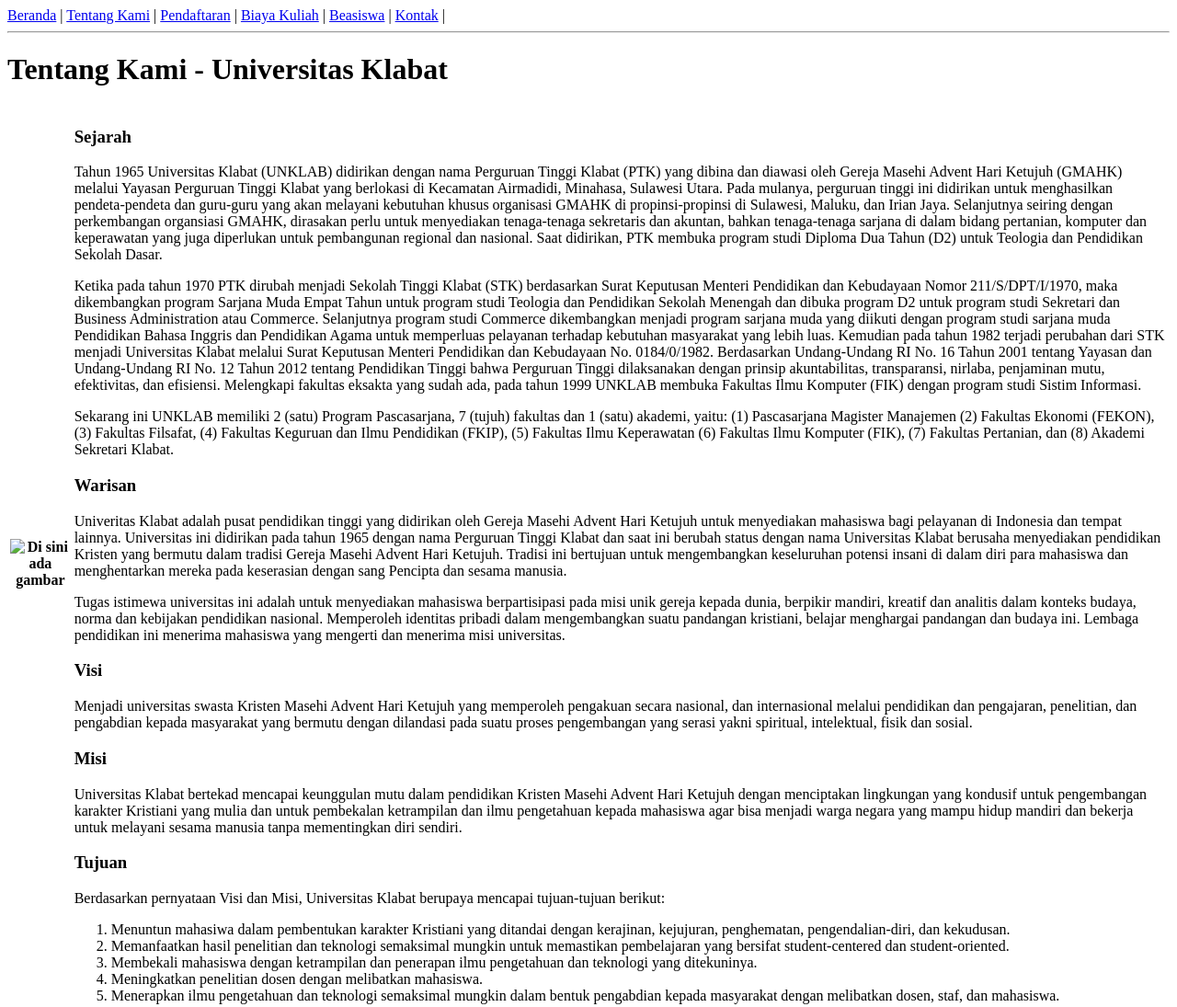
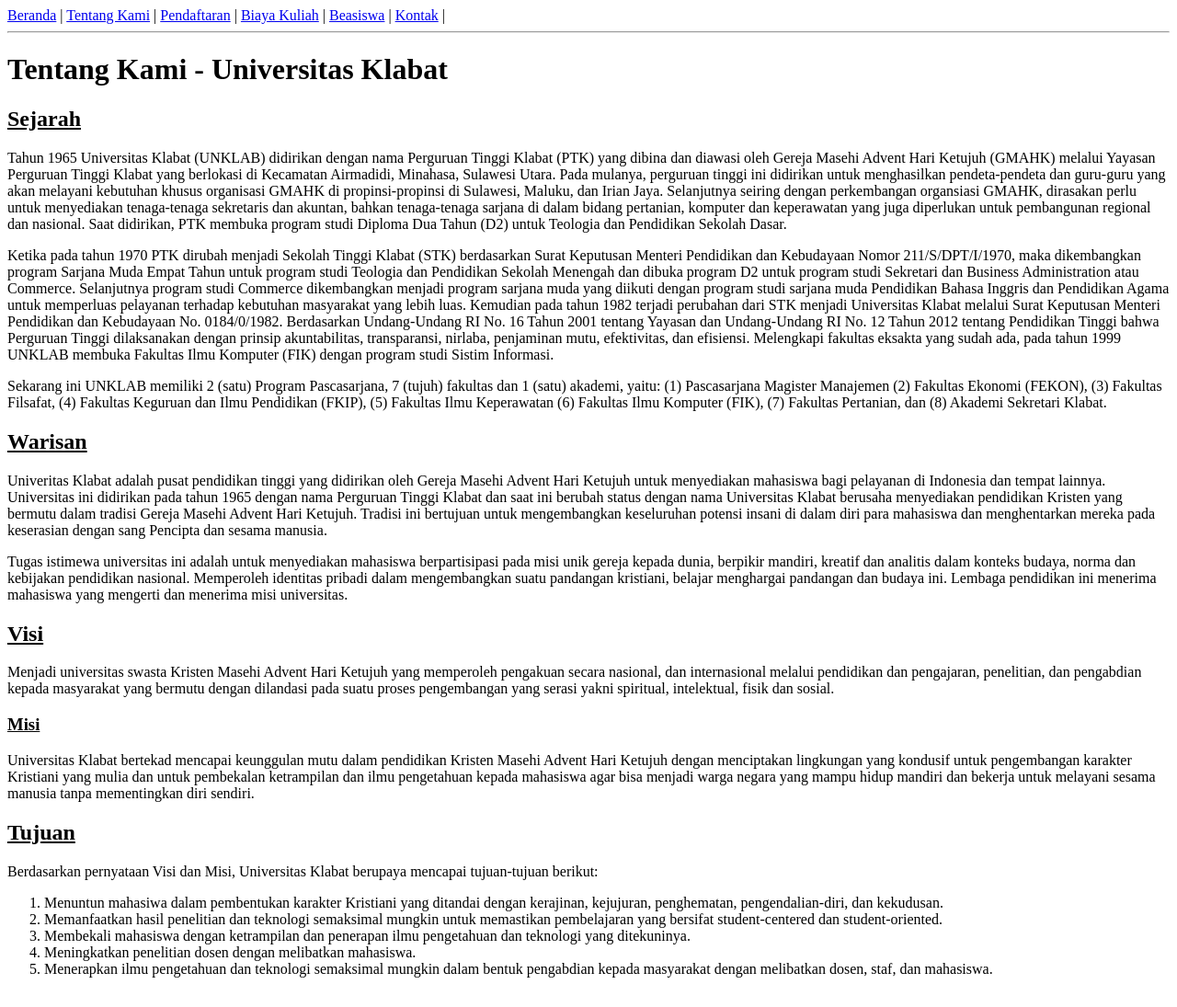
Before and after one commit to lianysakul/Final-Exam, a plain HTML site: page about.html in a window 1280 px wide. Shown: the whole page at 92% size. Drawn offline with Linux system fonts and the light colour scheme.

Commit message:
final exam web design

```diff
--- a/about.html
+++ b/about.html
@@ -10,7 +10,9 @@
 
     <meta name="author" content="Liany Sakul">
 
+    <link href="style.css" rel="stylesheet">
     <title>Web Design - Mid Test</title>
+
   </head>
   <body>
     <div>
@@ -23,34 +25,30 @@
     </div>
     <hr>
 
+    <div class="container">
+      <div class="header">
           <h1>Tentang Kami - Universitas Klabat</h1>
-<table>
-<tr>
-   <th><img src="../assets/images/LogoUNKLAB.png" alt="Di sini ada gambar" height="250px" width="250px"></th>
-
-   <td><h3>Sejarah</h3>
+    </div>
+      <div class="nav">
+        <h2><u>Sejarah</u></h2>
         <p>Tahun 1965 Universitas Klabat (UNKLAB) didirikan dengan nama Perguruan Tinggi Klabat (PTK) yang dibina dan diawasi oleh Gereja Masehi Advent Hari Ketujuh (GMAHK) melalui Yayasan Perguruan Tinggi Klabat yang berlokasi di Kecamatan Airmadidi, Minahasa, Sulawesi Utara.  Pada mulanya, perguruan tinggi ini didirikan untuk menghasilkan pendeta-pendeta dan guru-guru yang akan melayani kebutuhan khusus organisasi GMAHK di propinsi-propinsi di Sulawesi, Maluku, dan Irian Jaya.  Selanjutnya seiring dengan perkembangan organsiasi GMAHK, dirasakan perlu untuk menyediakan tenaga-tenaga sekretaris dan akuntan, bahkan tenaga-tenaga sarjana di dalam bidang pertanian, komputer dan keperawatan yang juga diperlukan untuk pembangunan regional dan nasional.  Saat didirikan, PTK membuka program studi Diploma Dua Tahun (D2) untuk Teologia dan Pendidikan Sekolah Dasar.</p>
         <p>Ketika pada tahun 1970 PTK dirubah menjadi Sekolah Tinggi Klabat (STK) berdasarkan Surat Keputusan Menteri Pendidikan dan Kebudayaan Nomor 211/S/DPT/I/1970, maka dikembangkan program Sarjana Muda Empat Tahun untuk program studi Teologia dan Pendidikan Sekolah Menengah dan dibuka program D2 untuk program studi Sekretari dan Business Administration atau Commerce.  Selanjutnya program studi Commerce dikembangkan menjadi program sarjana muda yang diikuti dengan program studi sarjana muda Pendidikan Bahasa Inggris dan Pendidikan Agama untuk memperluas pelayanan terhadap kebutuhan masyarakat yang lebih luas.  Kemudian pada tahun 1982 terjadi perubahan dari STK menjadi Universitas Klabat melalui Surat Keputusan Menteri Pendidikan dan Kebudayaan No. 0184/0/1982. Berdasarkan Undang-Undang RI No. 16 Tahun 2001 tentang Yayasan dan Undang-Undang RI No. 12 Tahun 2012 tentang Pendidikan Tinggi bahwa Perguruan Tinggi dilaksanakan dengan prinsip akuntabilitas, transparansi, nirlaba, penjaminan mutu, efektivitas, dan efisiensi. Melengkapi fakultas eksakta yang sudah ada, pada tahun 1999 UNKLAB membuka Fakultas Ilmu Komputer (FIK) dengan program studi Sistim Informasi.</p>
         <p>Sekarang ini UNKLAB memiliki 2 (satu) Program Pascasarjana, 7 (tujuh) fakultas dan 1 (satu) akademi, yaitu: (1) Pascasarjana Magister Manajemen (2) Fakultas Ekonomi (FEKON), (3) Fakultas Filsafat, (4) Fakultas Keguruan dan Ilmu Pendidikan (FKIP), (5) Fakultas Ilmu Keperawatan (6) Fakultas Ilmu Komputer (FIK), (7) Fakultas Pertanian, dan (8) Akademi Sekretari Klabat.</p>
-
-
-    <h3>Warisan</h3>
+    </div>
+      <div class="content">
+        <h2><u>Warisan</u></h2>
         <p>Univeritas Klabat adalah pusat pendidikan tinggi yang didirikan oleh Gereja Masehi Advent Hari Ketujuh untuk menyediakan mahasiswa bagi pelayanan di Indonesia dan tempat lainnya. Universitas ini didirikan pada tahun 1965 dengan nama Perguruan Tinggi Klabat dan saat ini berubah status dengan nama Universitas Klabat berusaha menyediakan pendidikan Kristen yang bermutu dalam tradisi Gereja Masehi Advent Hari Ketujuh.  Tradisi ini bertujuan untuk mengembangkan keseluruhan potensi insani di dalam diri para mahasiswa dan menghentarkan mereka pada keserasian dengan sang Pencipta dan sesama manusia.</p>
         <p>Tugas istimewa universitas ini adalah untuk menyediakan mahasiswa berpartisipasi pada misi unik gereja kepada dunia, berpikir mandiri, kreatif dan analitis dalam konteks budaya, norma dan kebijakan pendidikan nasional.  Memperoleh identitas pribadi dalam mengembangkan suatu pandangan kristiani, belajar menghargai pandangan dan budaya ini. Lembaga pendidikan ini menerima mahasiswa yang mengerti dan menerima misi universitas.</p>
-
-
-
-    <h3>Visi</h3>
+       </div>
+      <div class="promo">
+        <h2><u>Visi</u></h2>
     <p>Menjadi universitas swasta Kristen Masehi Advent Hari Ketujuh yang memperoleh pengakuan secara nasional, dan internasional melalui pendidikan dan pengajaran, penelitian, dan pengabdian kepada masyarakat yang bermutu dengan dilandasi pada suatu proses pengembangan yang serasi yakni spiritual, intelektual, fisik dan sosial.</p>
 
-
-
-    <h3>Misi</h3>
+    <h3><u>Misi</u></h3>
     <p>Universitas Klabat bertekad mencapai keunggulan mutu dalam pendidikan Kristen Masehi Advent Hari Ketujuh dengan menciptakan lingkungan yang kondusif untuk pengembangan karakter Kristiani yang mulia dan untuk pembekalan ketrampilan dan ilmu pengetahuan kepada mahasiswa agar bisa menjadi warga negara yang mampu hidup mandiri dan bekerja untuk melayani sesama manusia tanpa mementingkan diri sendiri.</p>
-
-
-
-    <h3>Tujuan</h3>
+      </div>
+      <div class="footer">
+        <h2><u>Tujuan</u></h2>
     <p>Berdasarkan pernyataan Visi dan Misi, Universitas Klabat berupaya mencapai tujuan-tujuan berikut:</p>
     <ol>
         <li>Menuntun mahasiwa dalam pembentukan karakter Kristiani yang ditandai dengan kerajinan, kejujuran, penghematan, pengendalian-diri, dan kekudusan.</li>
@@ -59,8 +57,6 @@
         <li>Meningkatkan penelitian dosen dengan melibatkan mahasiswa.</li>
         <li>Menerapkan ilmu pengetahuan dan teknologi semaksimal mungkin dalam bentuk pengabdian kepada masyarakat dengan melibatkan dosen, staf, dan mahasiswa.</li>
     </ol>
-    </td>
-  </tr>
-</table>
+      </div>
 </body>
 </html>
```
Lines whose indentation alone changed are shown as unchanged.
